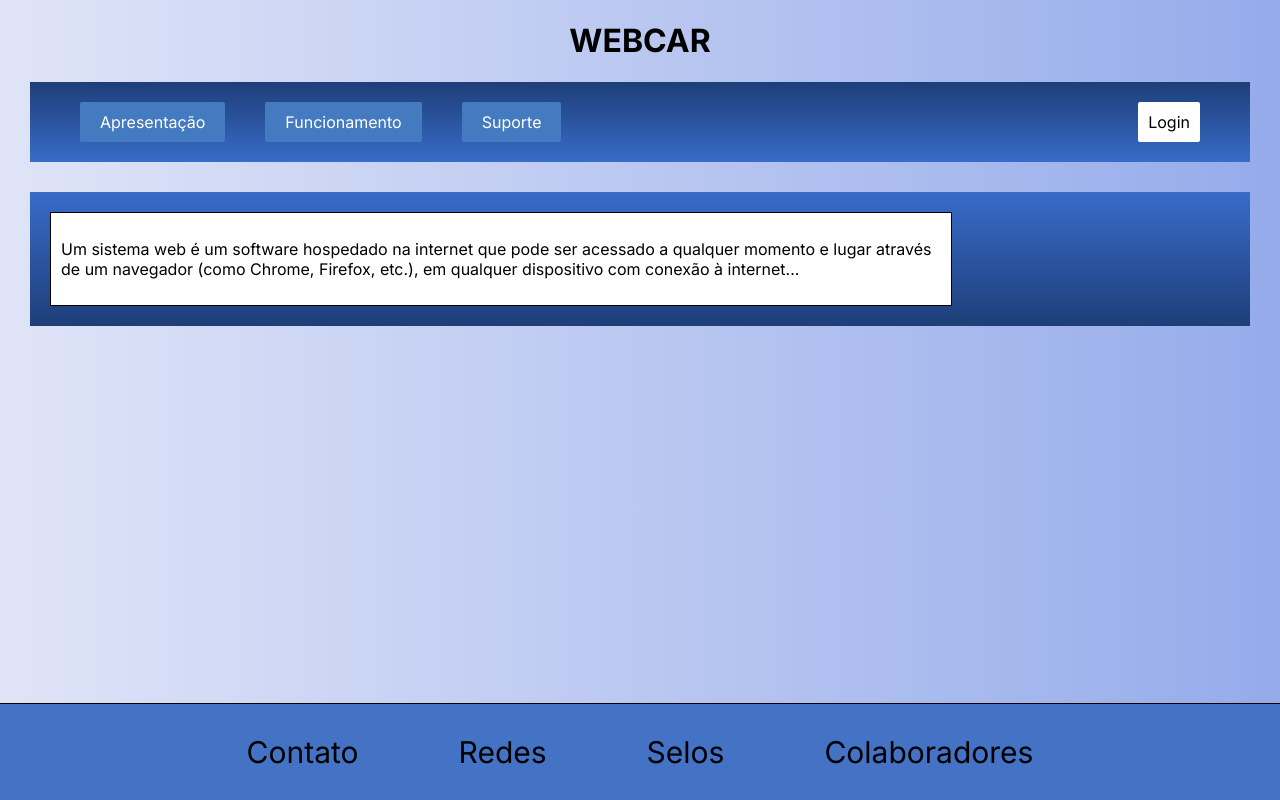
After one commit to possatogabriel/PWIII-Gabriel-Possato, a PHP site: page /login.php in a window 1280 px wide. The commit adds this page. Run offline with PHP 8.4, Linux system fonts and the light colour scheme.

Commit message:
Add new page (login.php)

```diff
--- /dev/null
+++ b/Aula06/CSS/index.css
@@ -0,0 +1,93 @@
+html, body {
+    font-family: 'Inter', sans-serif;
+    background: linear-gradient(to right, #dfe4f7, #95abea);
+    height: 100%;
+    margin: 0;
+    display: flex;
+    flex-direction: column;
+}
+
+header h1 {
+    text-align: center;
+}
+
+main {
+    flex: 1;
+}
+
+.cabecalho {
+    display: flex;
+    justify-content: space-between;
+    align-items: center;
+    background: linear-gradient(to bottom, #1e3e78, #386cc9);
+    margin: 0 30px;
+    padding: 20px 50px;
+}
+
+header nav ul {
+    list-style: none;
+    display: flex;
+    justify-content: left;
+    gap: 40px;
+    margin: 0;
+    padding: 0;
+}
+
+.cabecalho li, .cabecalho li a, .login {
+    padding: 10px;
+    text-decoration: none;
+    border-radius: 2px;
+}
+
+.cabecalho li, .cabecalho li a {
+    background-color: #447bc0;
+    color: white;
+}
+
+.login {
+    background-color: white;
+    color: black;
+}
+
+.container {
+    margin: 30px;
+    background: linear-gradient(to top, #1e3e78, #386cc9);
+    padding: 20px 100px 20px 20px;
+}
+
+.background-text {
+    background-color: white;
+    border: 1px solid black;
+    width: 900px;
+}
+
+.background-text p {
+    padding: 10px;
+}
+
+footer {
+    list-style: none;
+    background-color: #4472c4;
+    border-top: 1px solid black;
+    display: flex;
+    justify-content: center;
+    align-items: center;
+    gap: 40px;
+    margin: 0;
+    padding: 30px;
+}
+
+footer ul {
+    list-style: none;
+    display: flex;
+    justify-content: center;
+    gap: 100px;
+    margin: 0;
+    padding: 0;
+}
+
+footer ul li a {
+    font-size: 30px;
+    color: black;
+    text-decoration: none;
+}
--- a/Aula06/cadastrar.php
+++ b/Aula06/cadastrar.php
@@ -42,7 +42,7 @@ if ($_SERVER["REQUEST_METHOD"] == "POST") {
     <link rel="preconnect" href="https://fonts.googleapis.com">
     <link rel="preconnect" href="https://fonts.gstatic.com" crossorigin>
     <link href="https://fonts.googleapis.com/css2?family=Inter:ital,opsz,wght@0,14..32,100..900;1,14..32,100..900&display=swap" rel="stylesheet">
-    <title>Cadastro</title>
+    <title>Webcar</title>
 </head>
 <body>
     <div class = "container">
--- a/Aula06/consultar.php
+++ b/Aula06/consultar.php
@@ -22,7 +22,7 @@ if (!$result) {
     <link rel="preconnect" href="https://fonts.googleapis.com">
     <link rel="preconnect" href="https://fonts.gstatic.com" crossorigin>
     <link href="https://fonts.googleapis.com/css2?family=Inter:ital,opsz,wght@0,14..32,100..900;1,14..32,100..900&display=swap" rel="stylesheet">
-    <title>Consulta</title>
+    <title>Webcar</title>
 </head>
 <body>
     <div class = "container">
--- a/Aula06/editar.php
+++ b/Aula06/editar.php
@@ -62,7 +62,7 @@ $conexao->close();
     <link rel="preconexaoect" href="https://fonts.googleapis.com">
     <link rel="preconexaoect" href="https://fonts.gstatic.com" crossorigin>
     <link href="https://fonts.googleapis.com/css2?family=Inter:ital,wght@0,14..32,100..900;1,14..32,100..900&display=swap" rel="stylesheet">
-    <title>Edição</title>
+    <title>Webcar</title>
 </head>
 <body>
     <div class="container">
--- a/Aula06/index.html
+++ b/Aula06/index.html
@@ -7,7 +7,7 @@
     <link rel="preconnect" href="https://fonts.googleapis.com">
     <link rel="preconnect" href="https://fonts.gstatic.com" crossorigin>
     <link href="https://fonts.googleapis.com/css2?family=Inter:ital,opsz,wght@0,14..32,100..900;1,14..32,100..900&display=swap" rel="stylesheet">
-    <title>Tela Inicial</title>
+    <title>Webcar</title>
 </head>
 <body>
     <div class = "container">
--- /dev/null
+++ b/Aula06/login.php
@@ -0,0 +1,48 @@
+<!DOCTYPE html>
+<html lang="pt-br">
+<head>
+    <meta charset="UTF-8">
+    <meta name="viewport" content="width=device-width, initial-scale=1.0">
+    <link rel = "stylesheet" href = "CSS/index.css">
+    <link rel="preconnect" href="https://fonts.googleapis.com">
+    <link rel="preconnect" href="https://fonts.gstatic.com" crossorigin>
+    <link href="https://fonts.googleapis.com/css2?family=Inter:ital,opsz,wght@0,14..32,100..900;1,14..32,100..900&display=swap" rel="stylesheet">
+    <title>Webcar</title>
+</head>
+<body>
+    <header>
+        <h1> WEBCAR </h1>
+
+        <div class = "cabecalho">
+            <nav>
+                <ul>
+                    <li> <a href = "apresentacao.html"> Apresentação </a> </li>
+                    <li> <a href = "funcionamento.html"> Funcionamento </a> </li>
+                    <li> <a href = "suporte.html"> Suporte </a> </li>
+                </ul>
+            </nav>
+
+            <a href = "login.php" class = "login"> Login </a>
+        </div>
+    </header>
+
+    <main>
+        <div class = "container">
+            <div class = "background-text">
+                <p> Um sistema web é um software hospedado na internet que pode ser acessado a qualquer momento e lugar através de um navegador (como Chrome, Firefox, etc.), em qualquer dispositivo com conexão à internet... </p>
+            </div>
+        </div>
+    </main>
+
+    <footer>
+        <nav>
+            <ul>
+                <li> <a href = "?"> Contato </a> </li>
+                <li> <a href = "?"> Redes </a> </li>
+                <li> <a href = "?"> Selos </a> </li>
+                <li> <a href = "?"> Colaboradores </a> </li>
+            </ul>
+        </nav>
+    </footer>
+</body>
+</html>
```
